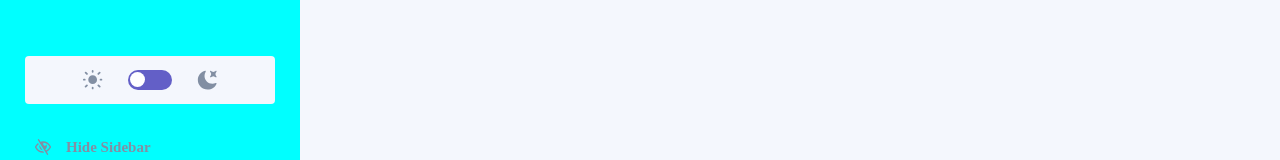
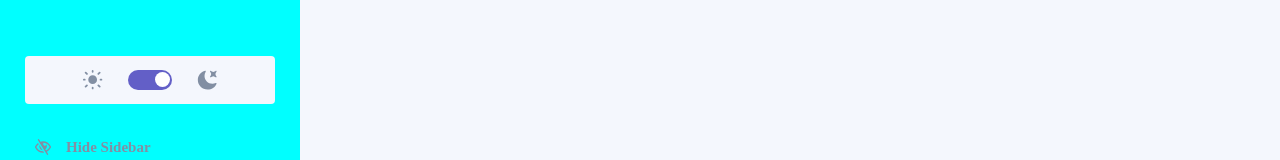
Before and after one commit to SVoznyuk18/kanban, a Next.js app: page / in a window 1280 px wide. Shown: the part 586-746 px from the top of the page. Built offline with nearby package versions, Linux system fonts and the light colour scheme.

Commit message:
fix ts error

```diff
--- a/src/components/ThemeSwitcher/ThemeSwitcher.tsx
+++ b/src/components/ThemeSwitcher/ThemeSwitcher.tsx
@@ -1,15 +1,13 @@
 'use client';
 
-import React, { useState } from "react";
+import React from "react";
 import Image from "next/image";
 
 import { ThemeSwitcherWrapper, Switcher } from './ThemeSwitcher.styled';
 import { useThemeMode } from "../../utils/hooks";
 
 const ThemeSwitcher: React.FC = () => {
-  const [isToggled, setIsToggled] = useState<boolean>(false);
-  const [theme, toggleTheme] = useThemeMode<'dark' | 'light'>('dark');
-
+  const [theme, toggleTheme] = useThemeMode('dark');
 
   return (
     <ThemeSwitcherWrapper>
@@ -20,7 +18,11 @@ const ThemeSwitcher: React.FC = () => {
         height={20}
       />
       <Switcher>
-        <input type="checkbox" checked={isToggled} onChange={() => { setIsToggled(!isToggled) }} />
+        <input
+          type="checkbox"
+          checked={theme === 'dark'}
+          onChange={() => toggleTheme()}
+        />
         <span />
       </Switcher>
       <Image
--- a/src/utils/hooks/index.tsx
+++ b/src/utils/hooks/index.tsx
@@ -2,7 +2,7 @@
 
 import { useState, useEffect, useCallback } from 'react';
 
-
+type themeType = 'dark' | 'light';
 
 export function useLocalStorage<Type>(
   key: string,
@@ -37,22 +37,19 @@ export function useLocalStorage<Type>(
   return [value, setValue]
 }
 
-export function useThemeMode<Type>(themeMode: Type) {
-  const [theme, setTheme] = useState<Type>(themeMode);
+export function useThemeMode(themeMode: themeType): [themeType, (() => void)] {
+  const [theme, setTheme] = useState<themeType>(themeMode);
   const [themeStorage, setThemeStorage] = useLocalStorage('theme', themeMode)
-
-  const setMode = (mode: Type) => {
+  const setMode = (mode: themeType) => {
     setThemeStorage(mode);
     setTheme(mode)
   }
 
   const toggleTheme = () => {
-    // @ts-ignore
     theme === 'dark' ? setMode('light') : setMode('dark')
   }
 
   useEffect(() => {
-    // @ts-ignore
     themeStorage ? setMode(themeStorage) : setMode('dark');
   }, []);
 
```
